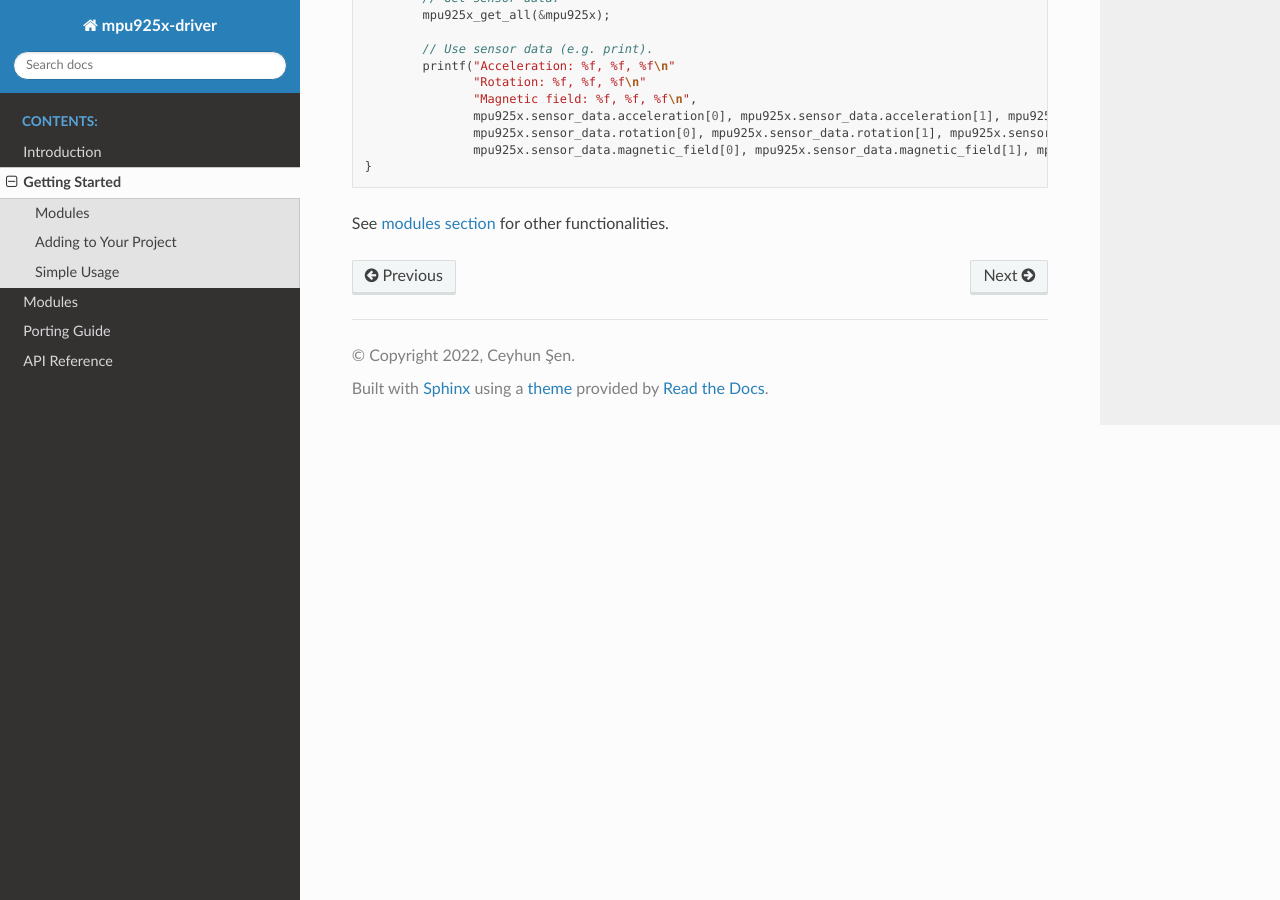
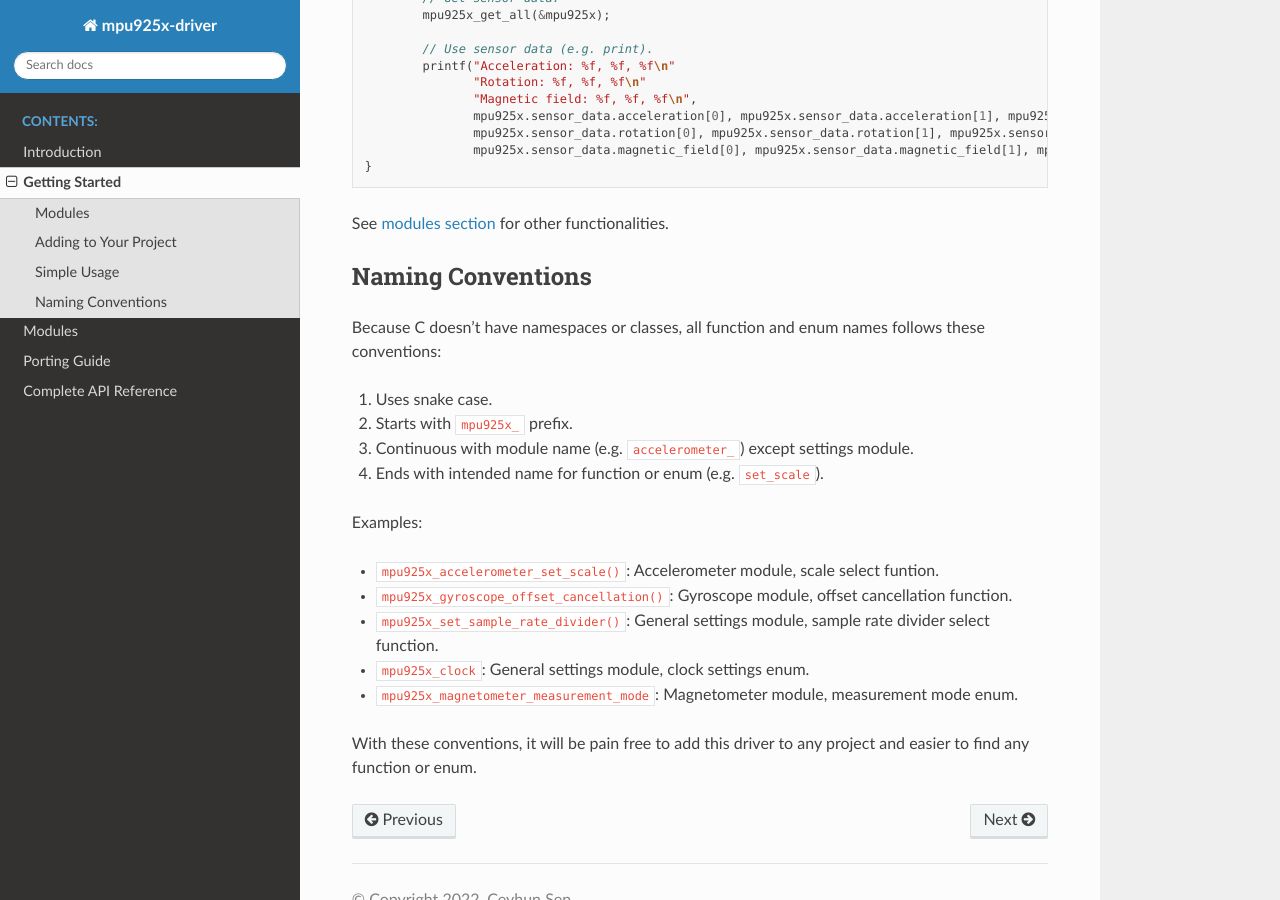
Before and after one commit to ceyhunsen/mpu925x-driver, a Sphinx documentation site: the page built from docs/source/getting-started/index.rst, in a window 1280 px wide and 900 px high, scrolled down 1483 px. Built offline with Sphinx 7.4.7 and the Read the Docs theme 2.0.0, drawn with Linux system fonts in a browser that asks for light colours; pages that are not in the unit, such as notebooks, are missing from menus.

Commit message:
Update naming conventions.

```diff
--- a/docs/source/api-reference/index.rst
+++ b/docs/source/api-reference/index.rst
@@ -1,7 +1,7 @@
 .. _api-reference:
 
-API Reference
-=============
+Complete API Reference
+======================
 
 .. doxygenfile:: mpu925x.h
 	:project: mpu925x-driver
--- a/docs/source/getting-started/index.rst
+++ b/docs/source/getting-started/index.rst
@@ -4,7 +4,7 @@ Getting Started
 ===============
 
 Modules
-^^^^^^^
+-------
 
 This driver is separeted into different and independent modules. Each module includes new functionalities to the driver. These modules are:
 
@@ -21,7 +21,7 @@ Also there are some extra modules:
 Each module must be compiled with the target program to be used. See: :ref:`modules section<modules>` for more information.
 
 Adding to Your Project
-^^^^^^^^^^^^^^^^^^^^^^
+----------------------
 
 1. Copy ``mpu925x-driver`` directory to your project's ``drivers`` directory or any other directory.
 2. Add ``inc`` directory to your toolchain's include path.
@@ -31,7 +31,7 @@ Adding to Your Project
 6. [EXTRAS] If any of the modules other than the core are used, add it's corresponding source files to the project's build toolchain and include path.
 
 Simple Usage
-^^^^^^^^^^^^
+------------
 
 This example code shows core module's initialization and sensor read functionalities.
 
@@ -77,3 +77,23 @@ This example code shows core module's initialization and sensor read functionali
 	}
 
 See :ref:`modules section<modules>` for other functionalities.
+
+Naming Conventions
+------------------
+
+Because C doesn't have namespaces or classes, all function and enum names follows these conventions:
+
+1. Uses snake case.
+2. Starts with ``mpu925x_`` prefix.
+3. Continuous with module name (e.g. ``accelerometer_``) except settings module.
+4. Ends with intended name for function or enum (e.g. ``set_scale``).
+
+Examples:
+
+* ``mpu925x_accelerometer_set_scale()``: Accelerometer module, scale select funtion.
+* ``mpu925x_gyroscope_offset_cancellation()``: Gyroscope module, offset cancellation function.
+* ``mpu925x_set_sample_rate_divider()``: General settings module, sample rate divider select function.
+* ``mpu925x_clock``: General settings module, clock settings enum.
+* ``mpu925x_magnetometer_measurement_mode``: Magnetometer module, measurement mode enum.
+
+With these conventions, it will be pain free to add this driver to any project and easier to find any function or enum.
```
